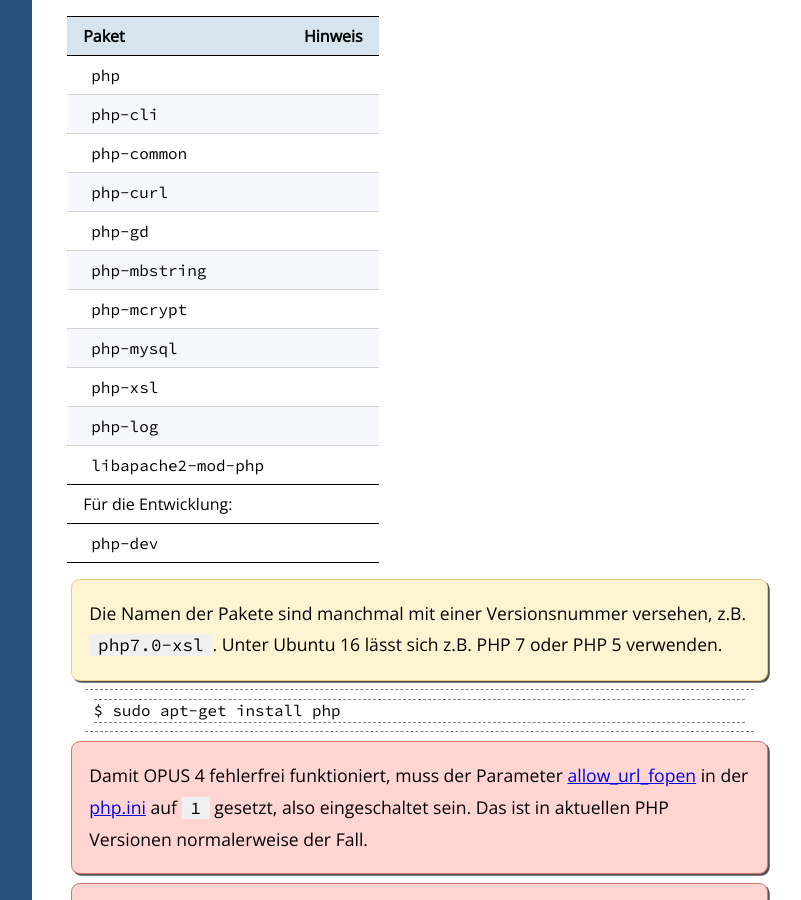
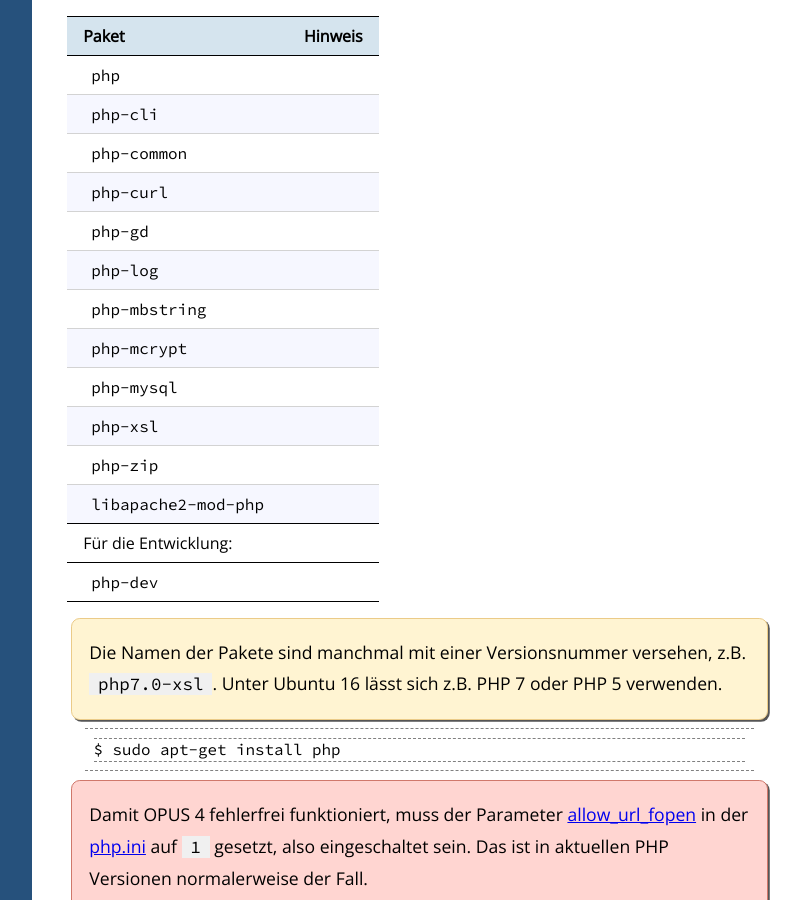
Before and after one commit to OPUS4/userdoc, a Jekyll site: the page built from installation/requirements.md, in a window 1280 px wide and 900 px high, scrolled down 1321 px. Shown: the whole window, without its empty margins (224-1025 px from the left). Built offline with Jekyll 4.4.1, drawn with Linux system fonts in a browser that asks for light colours.

Commit message:
Update requirements.md
Für die SWORD-Schnittstelle muss `php-zip` installiert werden, wenn ZIP-Files hochgeladen werden sollen.

```diff
--- a/installation/requirements.md
+++ b/installation/requirements.md
@@ -51,11 +51,12 @@ Das Kommando muss mit folgenden Paketen aufgerufen werden.
 | `php-common` | |
 | `php-curl` | |
 | `php-gd` | |
+| `php-log` | |
 | `php-mbstring` | |
 | `php-mcrypt` | |
 | `php-mysql` | |
 | `php-xsl` | |
-| `php-log` | |
+| `php-zip` | |
 | `libapache2-mod-php` | |
 |------|
 | Für die Entwicklung: |
```
